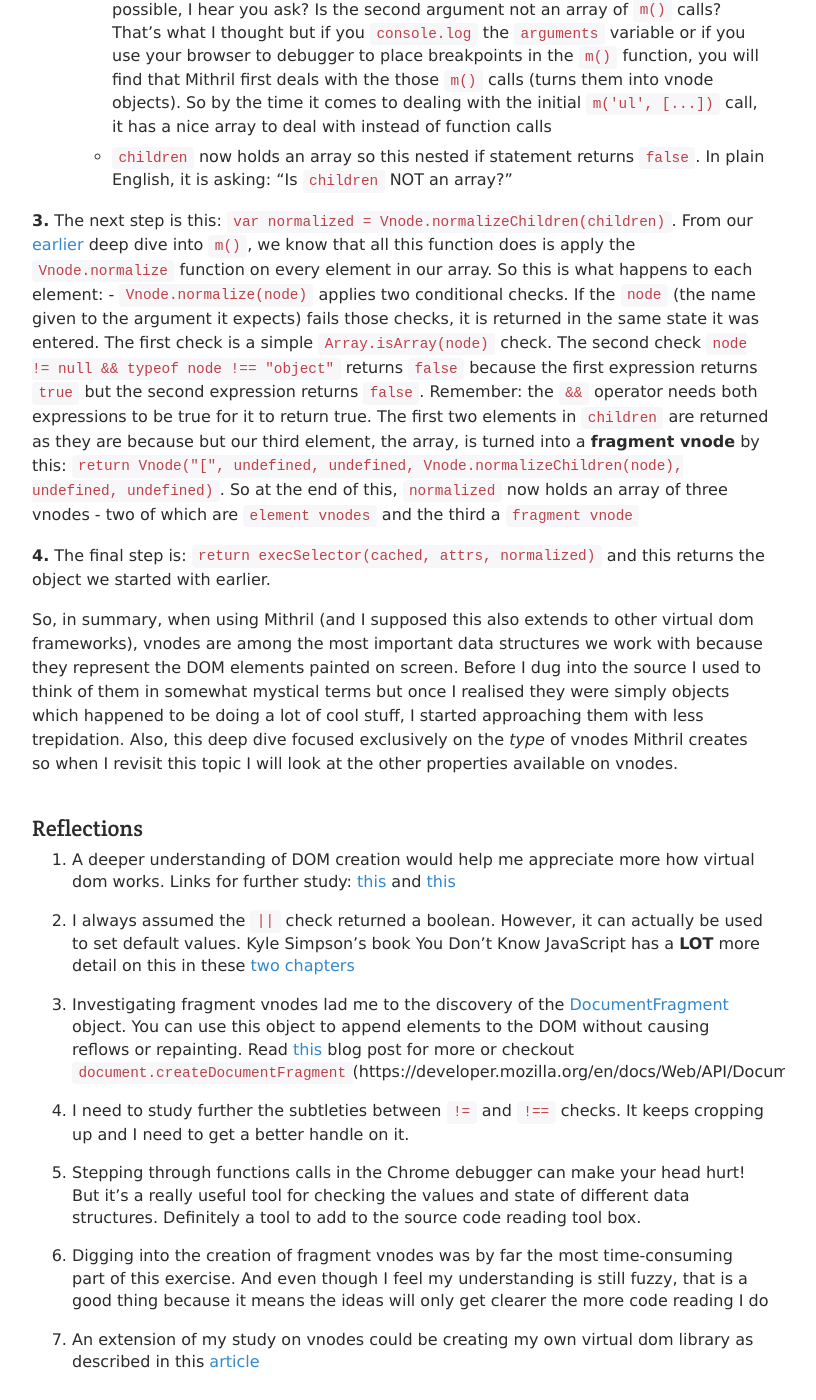
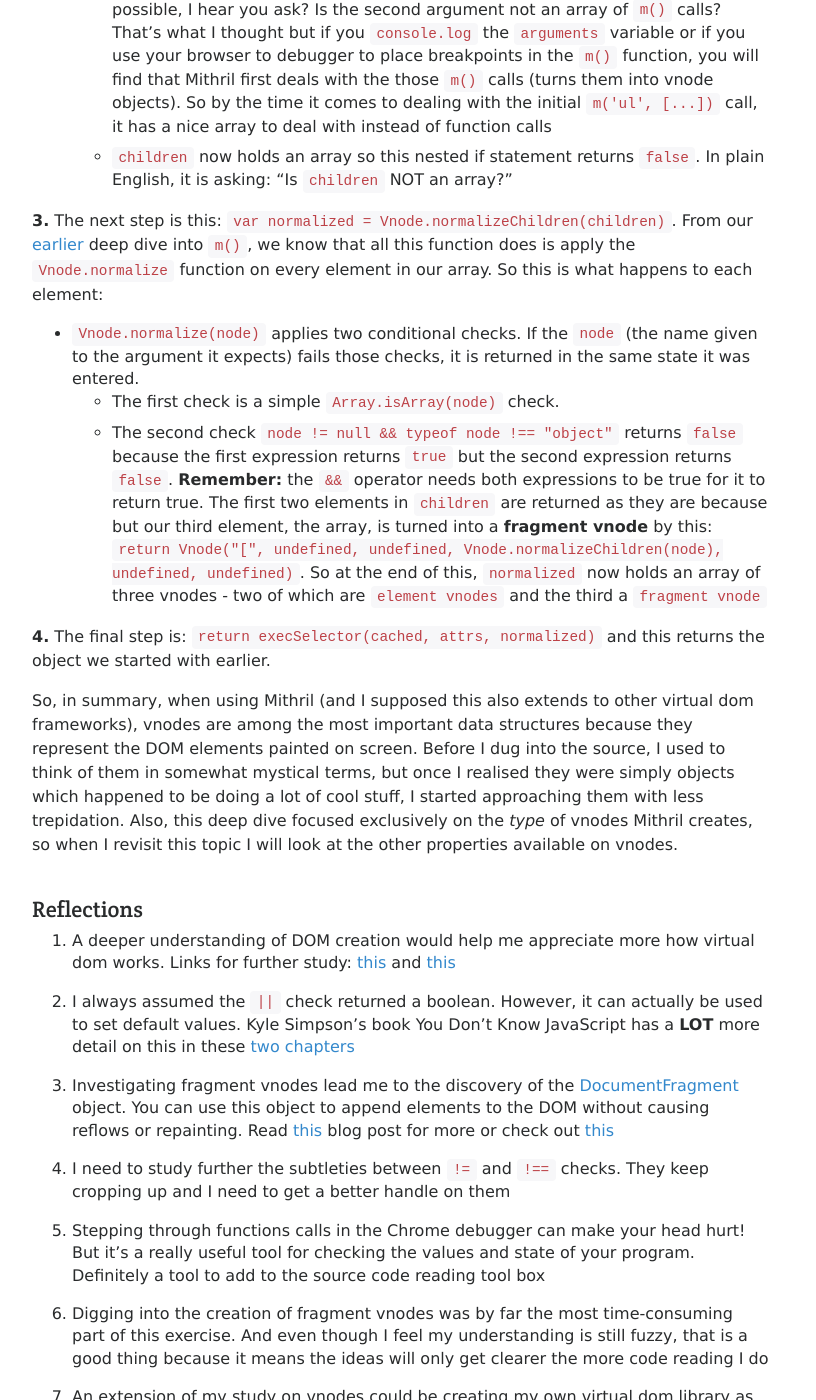
Before and after one commit to CarlMungazi/sourcecodeadventures, a Jekyll site: the page built from _posts/2017-07-27-mithril-vnodes.md, in a window 1280 px wide and 1400 px high, scrolled down 8902 px. Shown: the whole window, without its empty margins (239-1055 px from the left). Built offline with Jekyll 4.4.1, drawn with Linux system fonts in a browser that asks for light colours; nearby versions of some CDN libraries; some web fonts are replaced; some of the changed text lies outside the part shown.

Commit message:
Fixing typos and formatting of old posts

````diff
--- a/_posts/2017-07-27-mithril-vnodes.md
+++ b/_posts/2017-07-27-mithril-vnodes.md
@@ -5,7 +5,7 @@ categories: posts
 published: true
 ---
 
-In my first explainer of Mithril's source code, I broke down how the [hyperscript](https://gist.github.com/CarlMungazi/76d5c384506cebba0afec41985b9905d) function worked. It's main task is the creation of virtual DOM nodes (vnodes), the objects which represent DOM elements or parts of the DOM. So how are these objects created?
+In my first explainer of Mithril's source code, I broke down how the <a href="{{ site.baseurl }}/posts/mithril-hyperscript">hyperscript </a> function worked. It's main task is the creation of virtual DOM nodes (vnodes), the objects which represent DOM elements or parts of the DOM. So how are these objects created?
 
 ### Vnode functions
 This is the function which creates a vnode:
@@ -62,7 +62,7 @@ if (typeof selector === "string") {
 	var cached = selectorCache[selector] || compileSelector(selector)
 }
 ```
-`selectorCache` holds an empty object, so when I use `'div'` for the first time, `selectorCache[selector]` returns `undefined`. And since `undefined` is one of JavaScript's six falsy values, `cached` is assigned the value of `compileSelector(selector)`. Note: the logical operator `||` does not necessarily return a boolean. According to the [JavaScript spec](https://tc39.github.io/ecma262/#prod-LogicalORExpression), "*The value produced by a && or || operator is not necessarily of type Boolean. The value produced will always be the value of one of the two operand expressions.*". It is also worth noting that because `compileSelector` returns the following assignment `selectorCache[selector] = {tag: tag, attrs: attrs}`, `selectorCache[selector]` is no longer `undefined`. In this instance, it returns the following object:
+`selectorCache` holds an empty object, so when I use `'div'` for the first time, `selectorCache[selector]` returns `undefined`. And since `undefined` is one of JavaScript's six falsy values, `cached` is assigned the value of `compileSelector(selector)`. **Note:** the logical operator `||` does not necessarily return a boolean. According to the [JavaScript spec](https://tc39.github.io/ecma262/#prod-LogicalORExpression), "*The value produced by a && or || operator is not necessarily of type Boolean. The value produced will always be the value of one of the two operand expressions.*". It is also worth noting that because `compileSelector` returns the following assignment `selectorCache[selector] = {tag: tag, attrs: attrs}`, `selectorCache[selector]` is no longer `undefined`. In this instance, it returns the following object:
 ```javascript
 {
 	attrs: Object,
@@ -192,7 +192,7 @@ var Comp = {
 }
 m.render(document.body, m(Comp));
 ```
-So far we've been passing strings as the first argument to `m()`. But because we have now given it an object, it will return this `Vnode(selector, attrs.key, attrs, normalized)` function call instead of `execSelector(cached, attrs, normalized)`, and we end up with this vnode:
+So far, we've been passing strings as the first argument to `m()`. But because we have now given it an object, it will return this `Vnode(selector, attrs.key, attrs, normalized)` function call instead of `execSelector(cached, attrs, normalized)`, and we end up with this vnode:
 ```javascript
 {
 	attrs: Object, // empty
@@ -295,23 +295,25 @@ if (arguments.length === start + 1) {
     - `children` is assigned an array of two objects and another array. How is this possible, I hear you ask? Is the second argument not an array of `m()` calls? That's what I thought but if you `console.log` the `arguments` variable or if you use your browser to debugger to place breakpoints in the `m()` function, you will find that Mithril first deals with the those `m()` calls (turns them into vnode objects). So by the time it comes to dealing with the initial `m('ul', [...])` call, it has a nice array to deal with instead of function calls
     - `children` now holds an array so this nested if statement returns `false`. In plain English, it is asking: "Is `children` NOT an array?"
 
-**3.** The next step is this: `var normalized = Vnode.normalizeChildren(children)`. From our [earlier](https://gist.github.com/CarlMungazi/76d5c384506cebba0afec41985b9905d) deep dive into `m()`, we know that all this function does is apply the `Vnode.normalize` function on every element in our array. So this is what happens to each element:
-    - `Vnode.normalize(node)` applies two conditional checks. If the `node` (the name given to the argument it expects) fails those checks, it is returned in the same state it was entered. The first check is a simple `Array.isArray(node)` check. The second check `node != null && typeof node !== "object"` returns `false` because the first expression returns `true` but the second expression returns `false`. Remember: the `&&` operator needs both expressions to be true for it to return true. The first two elements in `children` are returned as they are because but our third element, the array, is turned into a **fragment vnode** by this: `return Vnode("[", undefined, undefined, Vnode.normalizeChildren(node), undefined, undefined)`. So at the end of this, `normalized` now holds an array of three vnodes - two of which are `element vnodes` and the third a `fragment vnode`
+**3.** The next step is this: `var normalized = Vnode.normalizeChildren(children)`. From our <a href="{{ site.baseurl }}/posts/mithril-hyperscript">earlier </a> deep dive into `m()`, we know that all this function does is apply the `Vnode.normalize` function on every element in our array. So this is what happens to each element:
+- `Vnode.normalize(node)` applies two conditional checks. If the `node` (the name given to the argument it expects) fails those checks, it is returned in the same state it was entered.
+	- The first check is a simple `Array.isArray(node)` check.
+	- The second check `node != null && typeof node !== "object"` returns `false` because the first expression returns `true` but the second expression returns `false`. **Remember:** the `&&` operator needs both expressions to be true for it to return true. The first two elements in `children` are returned as they are because but our third element, the array, is turned into a **fragment vnode** by this: `return Vnode("[", undefined, undefined, Vnode.normalizeChildren(node), undefined, undefined)`. So at the end of this, `normalized` now holds an array of three vnodes - two of which are `element vnodes` and the third a `fragment vnode`
 
 **4.** The final step is: `return execSelector(cached, attrs, normalized)` and this returns the object we started with earlier.
 
-So, in summary, when using Mithril (and I supposed this also extends to other virtual dom frameworks), vnodes are among the most important data structures we work with because they represent the DOM elements painted on screen. Before I dug into the source I used to think of them in somewhat mystical terms but once I realised they were simply objects which happened to be doing a lot of cool stuff, I started approaching them with less trepidation. Also, this deep dive focused exclusively on the *type* of vnodes Mithril creates so when I revisit this topic I will look at the other properties available on vnodes.
+So, in summary, when using Mithril (and I supposed this also extends to other virtual dom frameworks), vnodes are among the most important data structures because they represent the DOM elements painted on screen. Before I dug into the source, I used to think of them in somewhat mystical terms, but once I realised they were simply objects which happened to be doing a lot of cool stuff, I started approaching them with less trepidation. Also, this deep dive focused exclusively on the *type* of vnodes Mithril creates, so when I revisit this topic I will look at the other properties available on vnodes.
 
 ### Reflections
 1. A deeper understanding of DOM creation would help me appreciate more how virtual dom works. Links for further study: [this](https://developer.mozilla.org/en-US/docs/Introduction_to_Layout_in_Mozilla) and [this](http://taligarsiel.com/Projects/howbrowserswork1.htm#Parsing_general)
 
 2. I always assumed the `||` check returned a boolean. However, it can actually be used to set default values. Kyle Simpson's book You Don't Know JavaScript has a **LOT** more detail on this in these [two](https://github.com/getify/You-Dont-Know-JS/blob/master/types%20%26%20grammar/ch4.md) [chapters](https://github.com/getify/You-Dont-Know-JS/blob/master/types%20%26%20grammar/ch5.md)
 
-3. Investigating fragment vnodes lad me to the discovery of the [DocumentFragment](https://developer.mozilla.org/en-US/docs/Web/API/DocumentFragment) object. You can use this object to append elements to the DOM without causing reflows or repainting. Read [this](https://davidwalsh.name/documentfragment) blog post for more or checkout `document.createDocumentFragment`(https://developer.mozilla.org/en/docs/Web/API/Document/createDocumentFragment)
+3. Investigating fragment vnodes lead me to the discovery of the [DocumentFragment](https://developer.mozilla.org/en-US/docs/Web/API/DocumentFragment) object. You can use this object to append elements to the DOM without causing reflows or repainting. Read [this](https://davidwalsh.name/documentfragment) blog post for more or check out [this](https://developer.mozilla.org/en/docs/Web/API/Document/createDocumentFragment)
 
-4. I need to study further the subtleties between `!=` and `!==` checks. It keeps cropping up and I need to get a better handle on it.
+4. I need to study further the subtleties between `!=` and `!==` checks. They keep cropping up and I need to get a better handle on them
 
-5. Stepping through functions calls in the Chrome debugger can make your head hurt! But it's a really useful tool for checking the values and state of different data structures. Definitely a tool to add to the source code reading tool box.
+5. Stepping through functions calls in the Chrome debugger can make your head hurt! But it's a really useful tool for checking the values and state of your program. Definitely a tool to add to the source code reading tool box
 
 6. Digging into the creation of fragment vnodes was by far the most time-consuming part of this exercise. And even though I feel my understanding is still fuzzy, that is a good thing because it means the ideas will only get clearer the more code reading I do
 
````
Also changed, not shown: other parts of _posts/2017-07-27-mithril-vnodes.md (+5 -5 lines), _posts/2017-07-23-resources-reading-source.md (+40 -40 lines), _posts/2017-07-24-mithril-hyperscript.md (+8 -8 lines), _posts/2017-07-26-mithril-recommends.md (+40 -6 lines).
